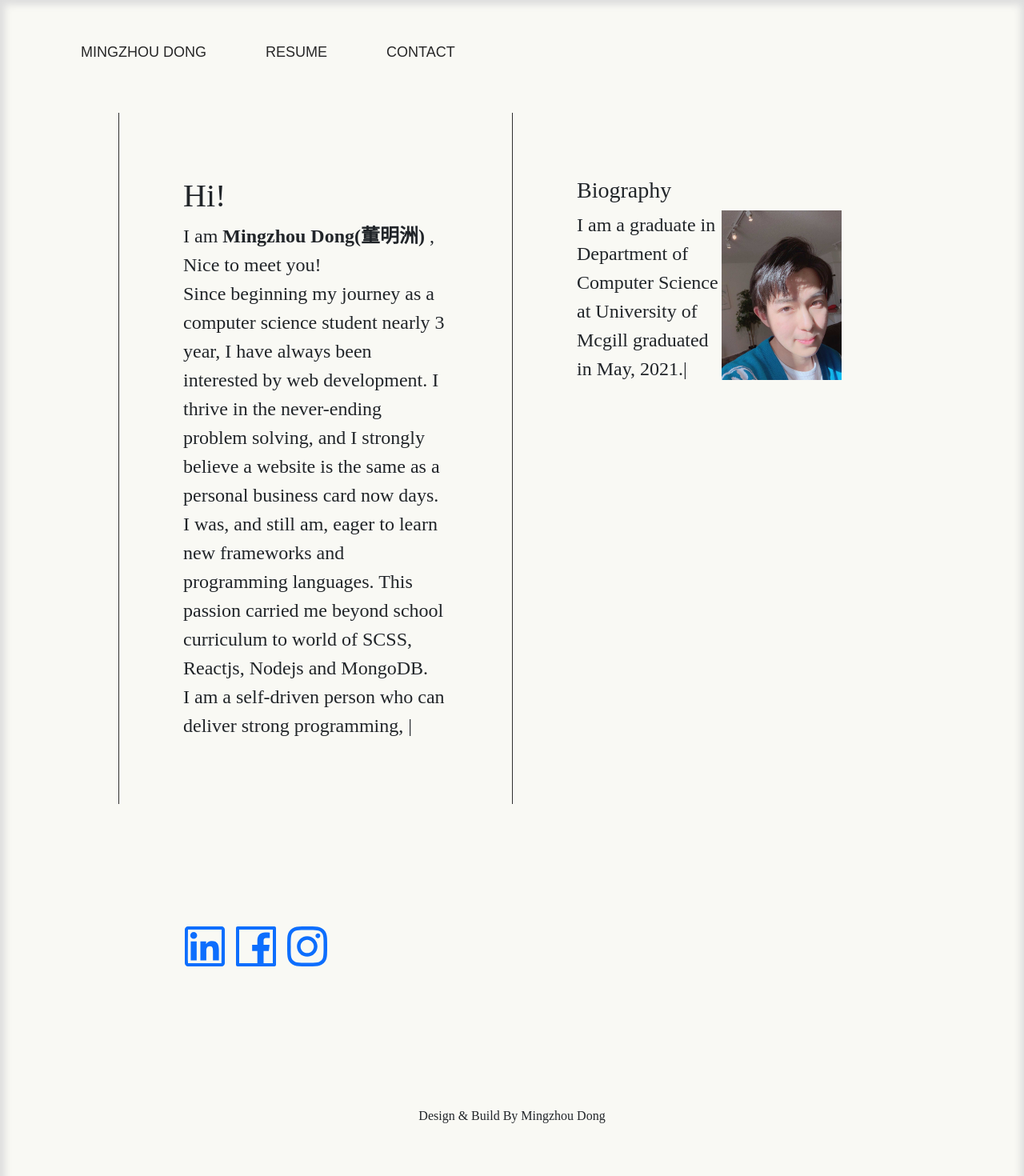
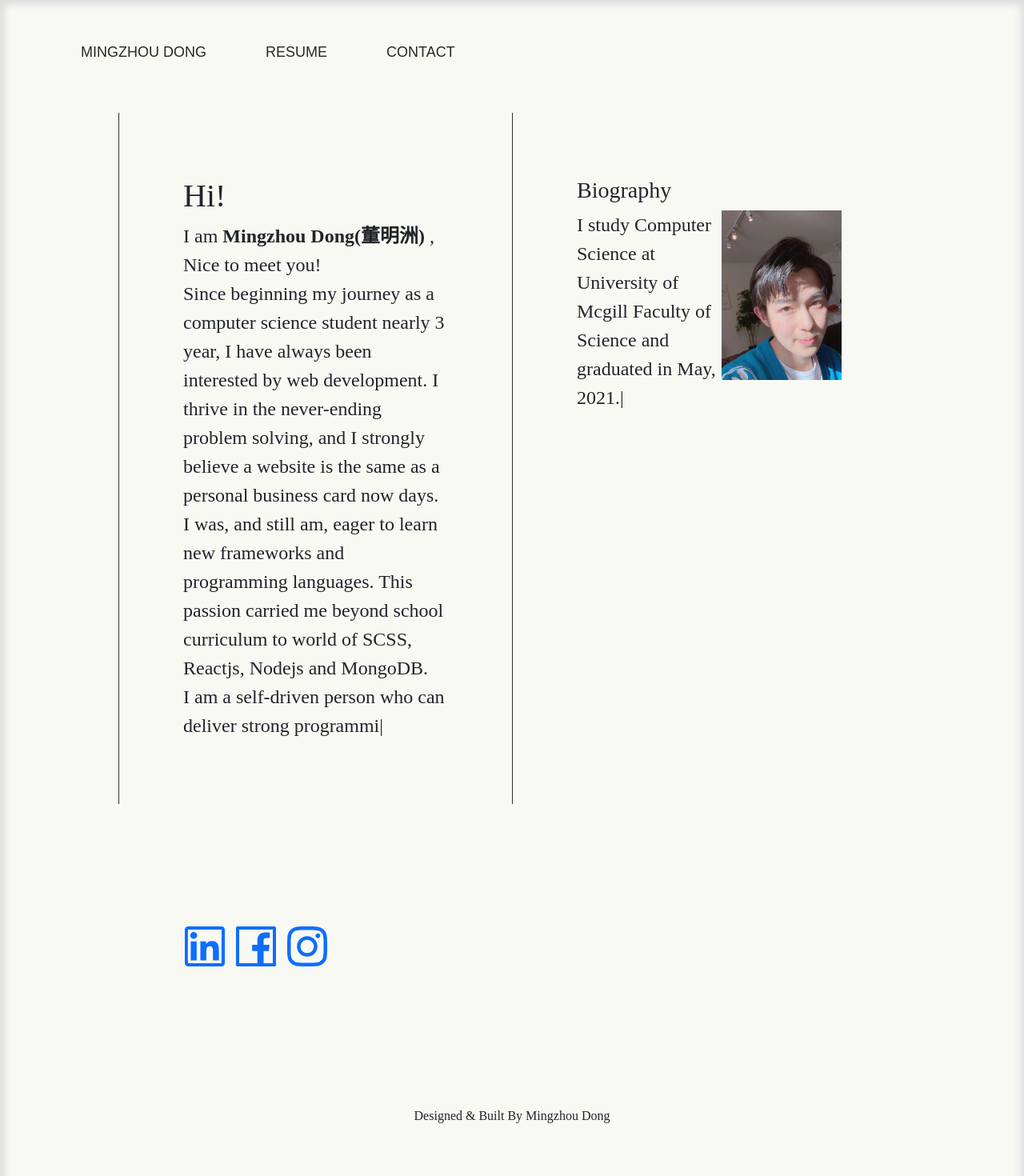
Before and after one commit to DongMZ1/personalweb2.0, a React (Create React App) app: page / in a window 1280 px wide. Shown: the top 1470 px of the page at 80% size. Built offline with nearby package versions, Linux system fonts and the light colour scheme; a web font is replaced by a local one.

Commit message:
update profile

```diff
--- a/src/component/Footer.js
+++ b/src/component/Footer.js
@@ -2,7 +2,7 @@ import React from 'react';
 import '../SCSS/main.scss'
 const Footer = () =>{
    return<div className='footer'>
-           <div>Design & Build By Mingzhou Dong</div>
+           <div>Designed & Built By Mingzhou Dong</div>
    </div>
 }
 
--- a/src/component/MingzhouDong.js
+++ b/src/component/MingzhouDong.js
@@ -24,8 +24,7 @@ const MingzhouDong = () =>{
             <Typist avgTypingDelay={0.1}>
                 <h3>Biography</h3>
                 <img src={image} atl='image' />
-                I am a graduate in Department of Computer Science at University of
-                Mcgill graduated in May, 2021.
+                I study Computer Science at University of Mcgill Faculty of Science and graduated in May, 2021.
                 </Typist>
             </div>
 
```
Also changed, not shown: 1 other file (tests, documents, lock files or other folders).
